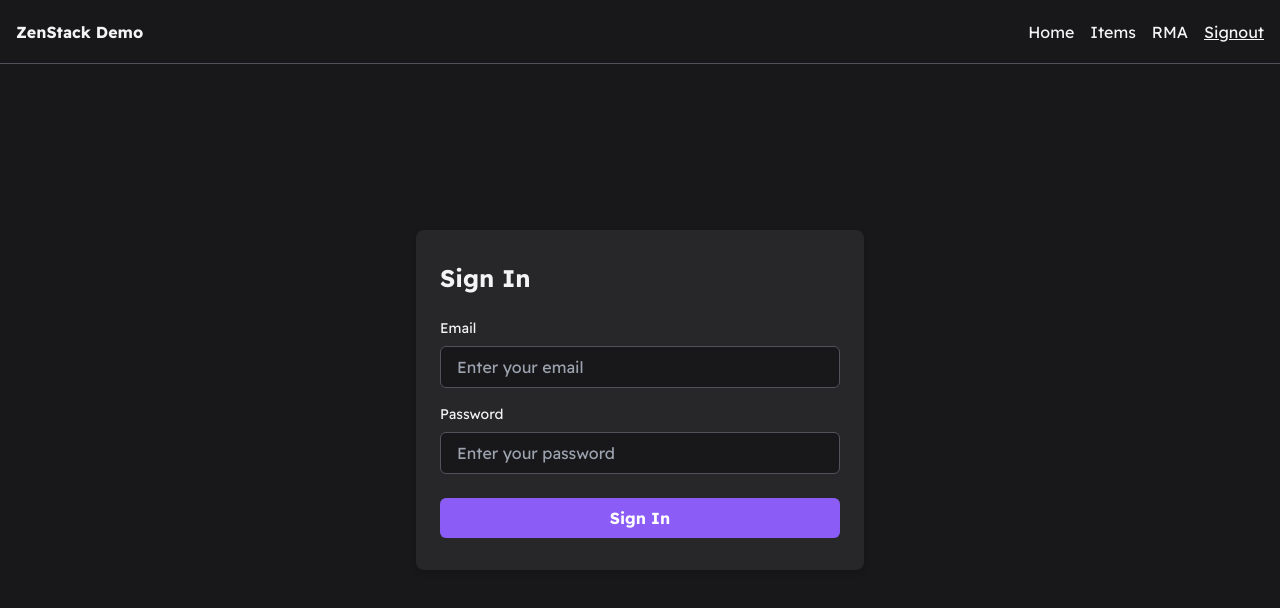
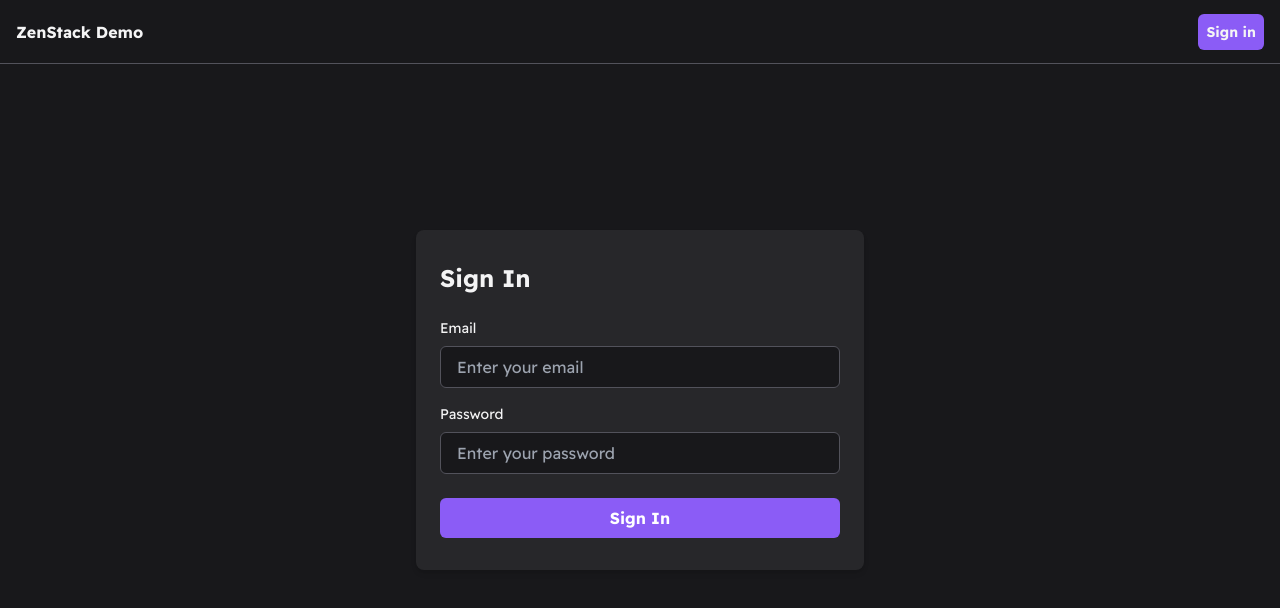
Before and after one commit to andreasgylche/zenstack-demo, a Next.js app: page /signin in a window 1280 px wide. Shown: the top 608 px of the page. Built offline with nearby package versions, Linux system fonts and the light colour scheme; no server answers.

Commit message:
hide navigation if no session

```diff
--- a/src/components/ui/Navigation.tsx
+++ b/src/components/ui/Navigation.tsx
@@ -1,13 +1,19 @@
-import { signOut, useSession } from "next-auth/react";
+import { useSession } from "next-auth/react";
 import Link from "next/link";
-import { AuthUser } from "~/lib/types/AuthUser";
 import UserButton from "./UserButton";
 
 const Navigation = () => {
   const { data: session, status } = useSession();
 
-  async function onSignout() {
-    await signOut({ redirect: false, callbackUrl: "/signin" });
+  if (!session) {
+    return (
+      <Link
+        href={"/signin"}
+        className="rounded-md bg-violet-500 p-2 text-sm font-bold text-zinc-100 hover:bg-violet-600 focus:outline-none focus:ring-2 focus:ring-violet-500 focus:ring-opacity-50"
+      >
+        Sign in
+      </Link>
+    );
   }
 
   return (
@@ -22,7 +28,7 @@ const Navigation = () => {
         <Link href={"/rma"}>RMA</Link>
       </li>
       <li>
-        <UserButton user={session?.user!} />
+        <UserButton user={session.user!} />
       </li>
     </ul>
   );
```
